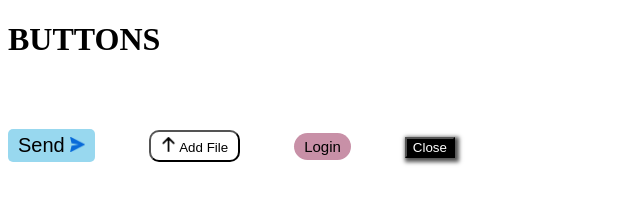
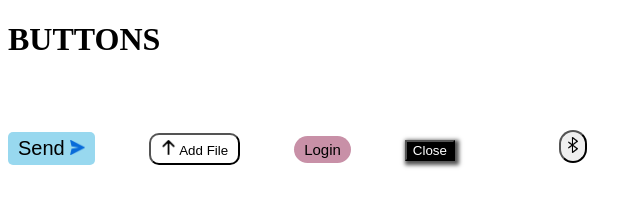
Before and after one commit to sneha2004-debug/assignment-13, a plain HTML site: page index.html in a window 1280 px wide. Shown: the whole page, without its empty margins (0-642 px from the left). Drawn offline with Linux system fonts and the light colour scheme.

Commit message:
5th button created

```diff
--- a/index.html
+++ b/index.html
@@ -56,6 +56,19 @@
             color: white;
             box-shadow: 2px 2px 4px 2px #525252;
         }
+        .btn5{
+            cursor: pointer;
+            margin: 50px;
+            padding: 3px 2px 3px 2px;
+            border-radius: 30px;
+        }
+        .btn5:hover{
+            background-color: green;
+        }
+        .img3{
+            height: 20px;
+            transition: 1s;
+        }
 
     </style>
 </head>
@@ -79,6 +92,9 @@
         Close
     </button>
 
+    <button class="btn5">
+        <img src="bluetooth.png" alt="bluetooth-img" class="img3">
+    </button>
 
 </body>
 </html>
```
Also changed, not shown: bluetooth (1).png (added), bluetooth.png (added).
